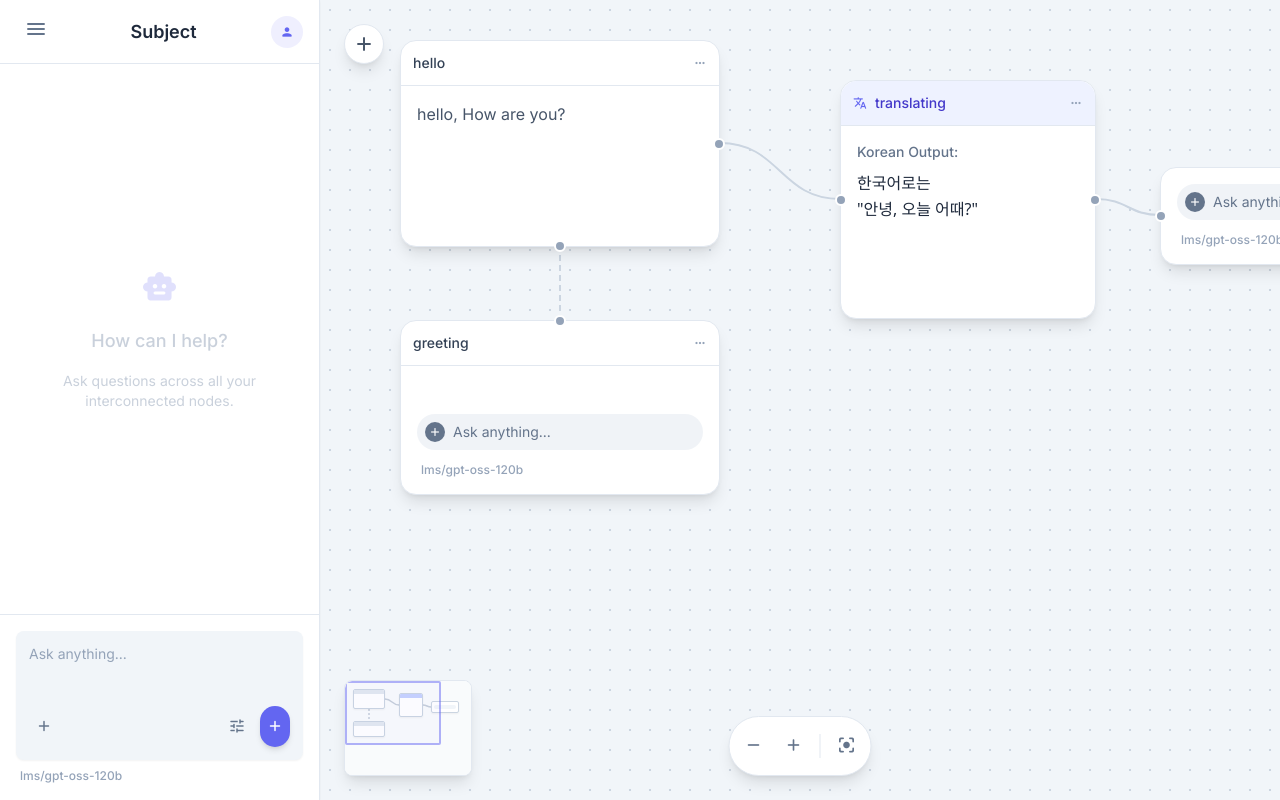
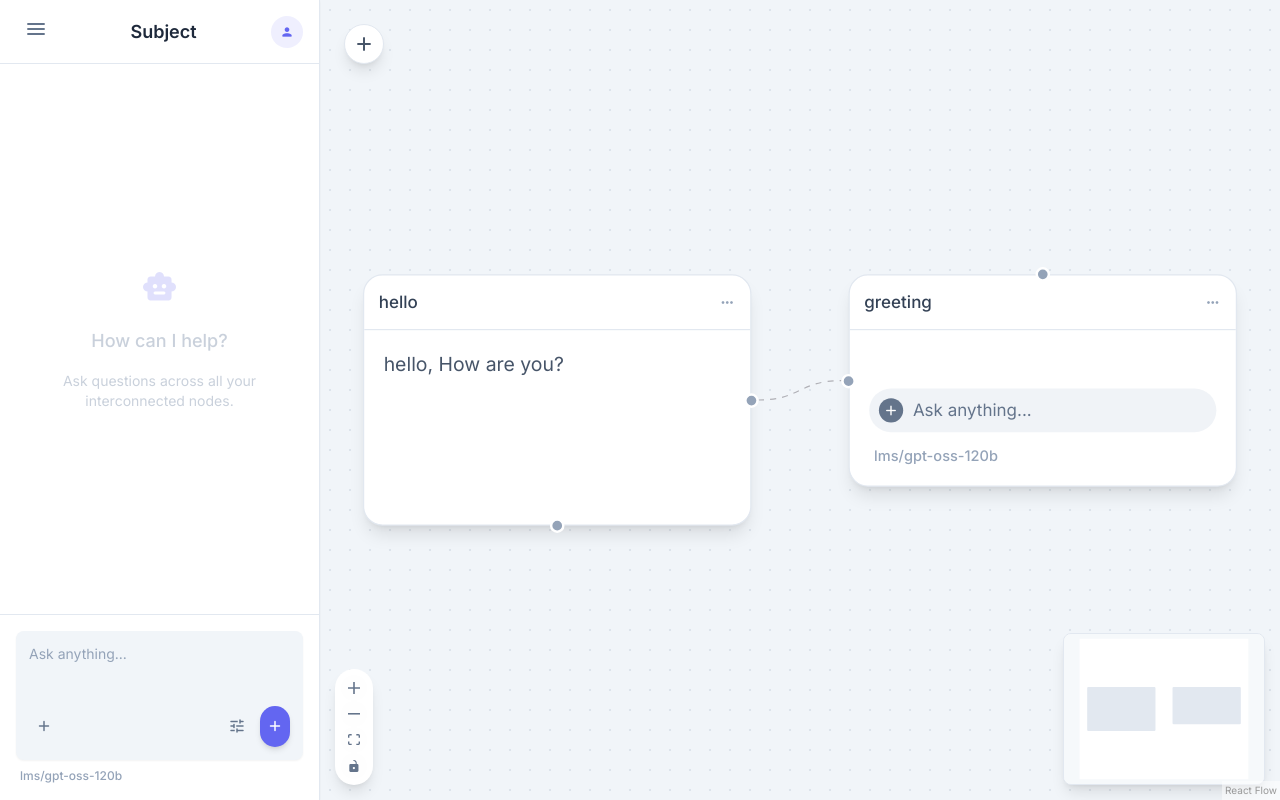
Before and after one commit to scryner/greego, a React (Vite) app: page / in a window 1280 px wide. Built offline with nearby package versions, Linux system fonts and the light colour scheme.

Commit message:
feat: Integrate React Flow for canvas management and refactor ChatNode to use React Flow components.

```diff
--- a/package.json
+++ b/package.json
@@ -10,8 +10,10 @@
     "preview": "vite preview"
   },
   "dependencies": {
+    "@xyflow/react": "^12.10.0",
     "react": "^19.2.0",
-    "react-dom": "^19.2.0"
+    "react-dom": "^19.2.0",
+    "zustand": "^5.0.9"
   },
   "devDependencies": {
     "@eslint/js": "^9.39.1",
--- a/src/components/CanvasBoard.tsx
+++ b/src/components/CanvasBoard.tsx
@@ -1,44 +1,48 @@
-import React from 'react';
-import { ChatNode, Handle } from './ChatNode';
 
-export const CanvasBoard = () => {
-    return (
-        <main className="flex-1 relative overflow-hidden bg-grid-pattern h-screen">
-            {/* Top Left Add Button */}
-            <div className="absolute top-6 left-6 z-10">
-                <button className="w-10 h-10 bg-surface-light dark:bg-surface-dark rounded-full shadow-lg border border-border-light dark:border-border-dark flex items-center justify-center text-slate-600 dark:text-slate-300 hover:text-primary transition-colors">
-                    <span className="material-icons-round text-2xl">add</span>
-                </button>
-            </div>
+import {
+    ReactFlow,
+    Background,
+    Controls,
+    MiniMap,
+    useNodesState,
+    useEdgesState,
+    Position,
+    type Edge,
+} from '@xyflow/react';
+import '@xyflow/react/dist/style.css';
 
-            {/* SVG Background Layer */}
-            <div className="absolute inset-0 w-[2000px] h-[2000px] transform origin-top-left pointer-events-none">
-                <svg className="absolute inset-0 w-full h-full z-0">
-                    <path className="dark:stroke-slate-600" d="M 400 143 C 460 143, 460 199, 520 199" fill="none" stroke="#cbd5e1" strokeWidth="2"></path>
-                    <path className="dark:stroke-slate-600" d="M 776 199 C 808 199, 808 215, 840 215" fill="none" stroke="#cbd5e1" strokeWidth="2"></path>
-                    <path className="dark:stroke-slate-600" d="M 240 245 L 240 320" fill="none" stroke="#cbd5e1" strokeDasharray="6,4" strokeWidth="2"></path>
-                </svg>
-            </div>
+import { ChatNode, type ChatNodeType } from './ChatNode';
 
-            {/* Nodes */}
+const nodeTypes = {
+    chatNode: ChatNode,
+};
 
-            {/* Node 1: Hello */}
-            <ChatNode
-                title="hello"
-                containerClassName="top-10 left-20 w-80"
-                handles={<><Handle position="right" /><Handle position="bottom" /></>}
-            >
+// Initial Nodes Data
+const initialNodes: ChatNodeType[] = [
+    {
+        id: '1',
+        type: 'chatNode',
+        position: { x: 100, y: 100 },
+        data: {
+            title: 'hello',
+            content: (
                 <div className="p-4 h-40 overflow-y-auto">
                     <p className="text-slate-600 dark:text-slate-300">hello, How are you?</p>
                 </div>
-            </ChatNode>
-
-            {/* Node 2: Greeting (Input) */}
-            <ChatNode
-                title="greeting"
-                containerClassName="top-80 left-20 w-80"
-                handles={<Handle position="top" />}
-            >
+            ),
+            containerClassName: 'w-80',
+            handles: {
+                source: [Position.Right, Position.Bottom],
+            }
+        },
+    },
+    {
+        id: '2',
+        type: 'chatNode',
+        position: { x: 500, y: 100 },
+        data: {
+            title: 'greeting',
+            content: (
                 <div className="p-4 h-32 flex flex-col justify-end">
                     <div className="flex flex-col gap-3">
                         <div className="relative w-full">
@@ -53,85 +57,57 @@ export const CanvasBoard = () => {
                         </div>
                     </div>
                 </div>
-            </ChatNode>
+            ),
+            containerClassName: 'w-80',
+            handles: {
+                target: [Position.Left],
+                source: [Position.Top]
+            }
+        },
+    },
+];
 
-            {/* Node 3: Translating */}
-            <ChatNode
-                title={<><span className="material-icons-round text-indigo-500 text-sm">translate</span><span className="font-medium text-sm text-indigo-700 dark:text-indigo-300">translating</span></>}
-                containerClassName="top-20 left-[520px] w-64"
-                headerClassName="p-3 border-b border-border-light dark:border-border-dark flex items-center justify-between bg-indigo-50 dark:bg-indigo-900/20 rounded-t-xl"
-                handles={<><Handle position="left" /><Handle position="right" /></>}
+const initialEdges: Edge[] = [
+    { id: 'e1-2', source: '1', target: '2', animated: true },
+];
+
+export const CanvasBoard = () => {
+    const [nodes, , onNodesChange] = useNodesState(initialNodes);
+    const [edges, , onEdgesChange] = useEdgesState(initialEdges);
+
+    return (
+        <main className="flex-1 h-screen w-full bg-background-light dark:bg-background-dark">
+            <ReactFlow
+                nodes={nodes}
+                edges={edges}
+                onNodesChange={onNodesChange}
+                onEdgesChange={onEdgesChange}
+                nodeTypes={nodeTypes}
+                fitView
+                className="bg-background-light dark:bg-background-dark"
             >
-                <div className="p-4 h-48 overflow-y-auto">
-                    <div className="text-sm font-medium text-slate-500 dark:text-slate-400 mb-2">Korean Output:</div>
-                    <p className="text-slate-800 dark:text-slate-200 leading-relaxed font-sans">
-                        한국어로는<br />
-                        &quot;안녕, 오늘 어때?&quot;
-                    </p>
-                </div>
-            </ChatNode>
+                <Background
+                    className="bg-grid-pattern opacity-50"
+                    gap={20}
+                    size={1}
+                    color="transparent" // Using our custom CSS background pattern instead of React Flow's SVGs for exact match
+                />
+                <Controls className="!bg-surface-light dark:!bg-surface-dark !border-border-light dark:!border-border-dark !shadow-lg !rounded-full !p-1.5 [&>button]:!border-none [&>button]:!rounded-full [&>button]:hover:!bg-slate-100 dark:[&>button]:hover:!bg-slate-800 [&>button]:!text-slate-500 dark:[&>button]:!text-slate-400 [&>button]:!transition-colors" />
+                <MiniMap
+                    className="!bg-surface-light dark:!bg-surface-dark !rounded-lg !shadow-lg !border !border-border-light dark:!border-border-dark overflow-hidden"
+                    maskColor="rgba(241, 245, 249, 0.6)" // slate-100 with opacity
+                    nodeColor={() => {
+                        return '#e2e8f0'; // slate-200
+                    }}
+                />
 
-            {/* Node 4: Another Prompt Input (Headless) */}
-            <ChatNode
-                hideHeader
-                containerClassName="top-[167px] left-[840px] w-72"
-                handles={<Handle position="left" />}
-            >
-                <div className="p-4">
-                    <div className="flex flex-col gap-3">
-                        <div className="relative w-full">
-                            <div className="absolute left-2 top-1/2 -translate-y-1/2 flex items-center justify-center w-5 h-5 bg-slate-500 rounded-full text-white">
-                                <span className="material-icons-round text-[14px]">add</span>
-                            </div>
-                            <input className="w-full text-sm pl-9 pr-4 py-2 rounded-full bg-slate-200/50 dark:bg-slate-800 border-none focus:ring-0 placeholder-slate-500 text-slate-700 dark:text-slate-200 transition-colors" placeholder="Ask anything..." type="text" />
-                        </div>
-                        <div className="flex items-center gap-2 text-slate-400 dark:text-slate-500 px-1">
-                            <span className="text-xs font-medium">lms/gpt-oss-120b</span>
-                            <div className="flex-1"></div>
-                        </div>
-                    </div>
-                </div>
-            </ChatNode>
-
-            {/* MiniMap */}
-            <div className="absolute bottom-6 left-6 w-32 h-24 bg-surface-light dark:bg-surface-dark rounded-lg shadow-lg border border-border-light dark:border-border-dark overflow-hidden z-20">
-                <div className="w-full h-full relative bg-slate-50/80 dark:bg-slate-900/80 backdrop-blur-sm">
-                    <svg className="absolute inset-0 w-full h-full pointer-events-none z-0 opacity-50">
-                        <path className="text-slate-400 dark:text-slate-500" d="M 40 18 C 47 18, 47 24, 54 24" fill="none" stroke="currentColor" strokeWidth="1.5"></path>
-                        <path className="text-slate-400 dark:text-slate-500" d="M 78 24 C 82 24, 82 26, 86 26" fill="none" stroke="currentColor" strokeWidth="1.5"></path>
-                        <path className="text-slate-400 dark:text-slate-500" d="M 24 28 L 24 38" fill="none" stroke="currentColor" strokeDasharray="2,2" strokeWidth="1.5"></path>
-                    </svg>
-                    <div className="absolute top-2 left-2 w-8 h-5 bg-white dark:bg-slate-800 border border-slate-300 dark:border-slate-600 rounded-[2px] shadow-sm flex flex-col overflow-hidden z-10">
-                        <div className="h-1 bg-slate-200 dark:bg-slate-700 w-full"></div>
-                    </div>
-                    <div className="absolute top-10 left-2 w-8 h-4 bg-white dark:bg-slate-800 border border-slate-300 dark:border-slate-600 rounded-[2px] shadow-sm flex flex-col overflow-hidden z-10">
-                        <div className="h-1 bg-slate-200 dark:bg-slate-700 w-full"></div>
-                    </div>
-                    <div className="absolute top-3 left-[54px] w-6 h-6 bg-white dark:bg-slate-800 border border-slate-300 dark:border-slate-600 rounded-[2px] shadow-sm flex flex-col overflow-hidden z-10">
-                        <div className="h-1 bg-indigo-200 dark:bg-indigo-800 w-full"></div>
-                    </div>
-                    <div className="absolute top-5 left-[86px] w-7 h-3 bg-white dark:bg-slate-800 border border-slate-300 dark:border-slate-600 rounded-[2px] shadow-sm flex flex-col justify-center px-[2px] z-10">
-                        <div className="w-full h-1 bg-slate-100 dark:bg-slate-600 rounded-full"></div>
-                    </div>
-                    <div className="absolute top-0 left-0 w-24 h-16 border-2 border-primary rounded-sm pointer-events-none z-20 opacity-50 bg-primary/5"></div>
-                </div>
-            </div>
-
-            {/* Controls */}
-            <div className="absolute bottom-6 left-1/2 transform -translate-x-1/2 z-20">
-                <div className="flex items-center gap-1 bg-surface-light dark:bg-surface-dark rounded-full shadow-lg border border-border-light dark:border-border-dark p-1.5">
-                    <button className="p-2 rounded-full hover:bg-slate-100 dark:hover:bg-slate-800 text-slate-500 dark:text-slate-400 transition-colors">
-                        <span className="material-icons-round text-xl">remove</span>
-                    </button>
-                    <button className="p-2 rounded-full hover:bg-slate-100 dark:hover:bg-slate-800 text-slate-500 dark:text-slate-400 transition-colors">
-                        <span className="material-icons-round text-xl">add</span>
-                    </button>
-                    <div className="w-px h-6 bg-border-light dark:bg-border-dark mx-1"></div>
-                    <button className="p-2 rounded-full hover:bg-slate-100 dark:hover:bg-slate-800 text-slate-500 dark:text-slate-400 transition-colors" title="Fit to screen">
-                        <span className="material-icons-round text-xl">center_focus_strong</span>
+                {/* Top Left Add Button Overlay */}
+                <div className="absolute top-6 left-6 z-10 pointer-events-none">
+                    <button className="pointer-events-auto w-10 h-10 bg-surface-light dark:bg-surface-dark rounded-full shadow-lg border border-border-light dark:border-border-dark flex items-center justify-center text-slate-600 dark:text-slate-300 hover:text-primary transition-colors">
+                        <span className="material-icons-round text-2xl">add</span>
                     </button>
                 </div>
-            </div>
+            </ReactFlow>
         </main>
     );
 };
--- a/src/components/ChatNode.tsx
+++ b/src/components/ChatNode.tsx
@@ -1,24 +1,44 @@
-import React, { ReactNode } from 'react';
+import { type ReactNode } from 'react';
+import { Handle, Position, type NodeProps, type Node } from '@xyflow/react';
 
-export interface ChatNodeProps {
+// Define the data structure for our custom node
+export type ChatNodeData = {
     title?: ReactNode;
-    children: ReactNode;
+    content: ReactNode;
     headerClassName?: string;
     containerClassName?: string;
-    handles?: ReactNode;
     hideHeader?: boolean;
-}
+    handles?: {
+        source?: Position[];
+        target?: Position[];
+    };
+};
 
-export const ChatNode = ({
-    title,
-    children,
-    headerClassName = "border-b border-border-light dark:border-border-dark",
-    containerClassName = "",
-    handles,
-    hideHeader = false
-}: ChatNodeProps) => {
+// Define the generic node type
+export type ChatNodeType = Node<ChatNodeData, 'chatNode'>;
+
+export const ChatNode = ({ data }: NodeProps<ChatNodeType>) => {
+    const {
+        title,
+        content,
+        headerClassName = "border-b border-border-light dark:border-border-dark",
+        containerClassName = "",
+        hideHeader = false,
+        handles = { source: [], target: [] }
+    } = data;
+
     return (
-        <div className={`absolute bg-surface-light dark:bg-surface-dark rounded-xl shadow-lg border border-border-light dark:border-border-dark z-10 flex flex-col ${containerClassName}`}>
+        <div className={`bg-surface-light dark:bg-surface-dark rounded-xl shadow-lg border border-border-light dark:border-border-dark flex flex-col min-w-[300px] ${containerClassName}`}>
+            {/* Target Handles (Inputs) */}
+            {handles.target?.map((pos, index) => (
+                <Handle
+                    key={`target-${index}`}
+                    type="target"
+                    position={pos}
+                    className="!w-3 !h-3 !bg-slate-400 dark:!bg-slate-500 !border-2 !border-white dark:!border-slate-800"
+                />
+            ))}
+
             {!hideHeader && (
                 <div className={`p-3 flex items-center justify-between ${headerClassName}`}>
                     <div className="flex items-center gap-2">
@@ -28,23 +48,17 @@ export const ChatNode = ({
                 </div>
             )}
 
-            {children}
+            {content}
 
-            {handles}
+            {/* Source Handles (Outputs) */}
+            {handles.source?.map((pos, index) => (
+                <Handle
+                    key={`source-${index}`}
+                    type="source"
+                    position={pos}
+                    className="!w-3 !h-3 !bg-slate-400 dark:!bg-slate-500 !border-2 !border-white dark:!border-slate-800"
+                />
+            ))}
         </div>
     );
 };
-
-export const Handle = ({ position }: { position: 'top' | 'right' | 'bottom' | 'left' }) => {
-    let posClass = "";
-    switch (position) {
-        case 'right': posClass = "top-1/2 -right-1.5 -translate-y-1/2"; break;
-        case 'left': posClass = "top-1/2 -left-1.5 -translate-y-1/2"; break;
-        case 'bottom': posClass = "-bottom-1.5 left-1/2 -translate-x-1/2"; break;
-        case 'top': posClass = "-top-1.5 left-1/2 -translate-x-1/2"; break;
-    }
-
-    return (
-        <div className={`absolute w-3 h-3 bg-slate-400 dark:bg-slate-500 rounded-full border-2 border-white dark:border-slate-800 cursor-pointer hover:scale-125 transition-transform ${posClass}`}></div>
-    );
-};
```
Also changed, not shown: 1 other file (tests, documents, lock files or other folders).
